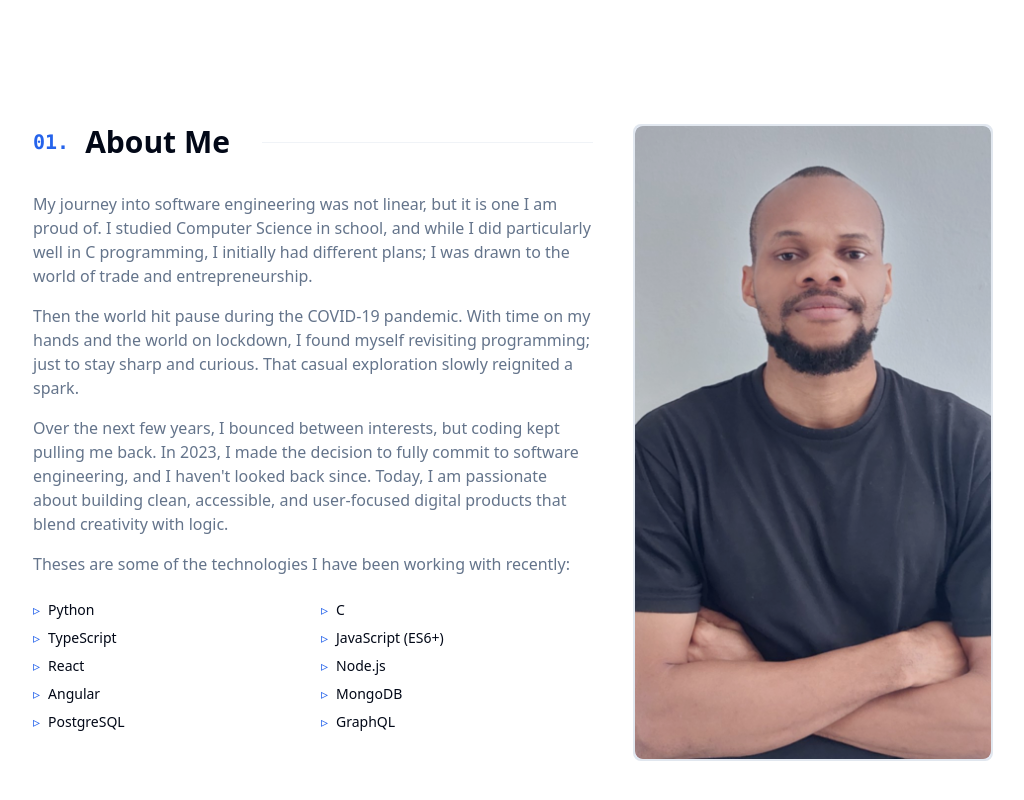
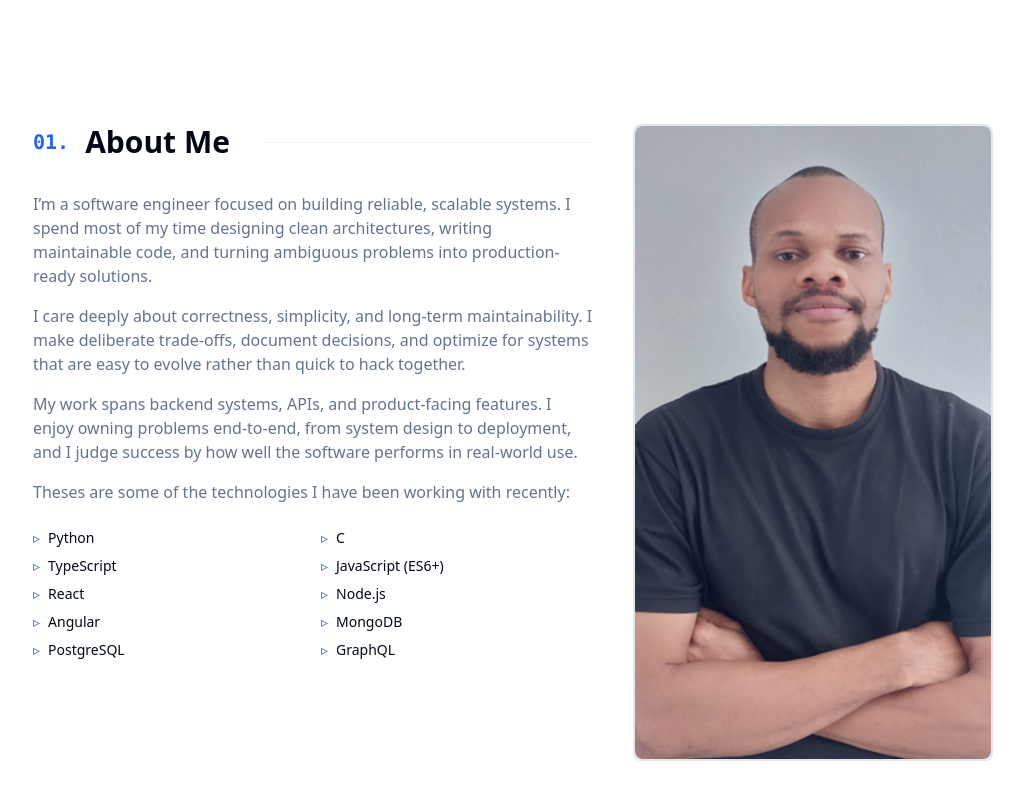
Before and after one commit to luckys-lnz/luckys-portfolio, a Next.js app: page / in a window 1280 px wide. Shown: the part 800-1600 px from the top of the page, without its empty margins (127-1151 px from the left). Built offline with nearby package versions, Linux system fonts and the light colour scheme; a web font is replaced by a local one.

Commit message:
chore: update dependencies in package.json and package-lock.json for improved performance and compatibility

```diff
--- a/components/about-section.tsx
+++ b/components/about-section.tsx
@@ -60,24 +60,22 @@ export function AboutSection() {
 
             <div className="space-y-4 text-muted-foreground">
               <p>
-                My journey into software engineering was not linear, but it is one
-                I am proud of. I studied Computer Science in school, and while I
-                did particularly well in C programming, I initially had
-                different plans; I was drawn to the world of trade and
-                entrepreneurship.
+                I’m a software engineer focused on building reliable, scalable
+                systems. I spend most of my time designing clean architectures,
+                writing maintainable code, and turning ambiguous problems into
+                production-ready solutions.
               </p>
               <p>
-                Then the world hit pause during the COVID-19 pandemic. With time
-                on my hands and the world on lockdown, I found myself revisiting
-                programming; just to stay sharp and curious. That casual
-                exploration slowly reignited a spark.
+                I care deeply about correctness, simplicity, and long-term
+                maintainability. I make deliberate trade-offs, document
+                decisions, and optimize for systems that are easy to evolve
+                rather than quick to hack together.
               </p>
               <p>
-                Over the next few years, I bounced between interests, but coding
-                kept pulling me back. In 2023, I made the decision to fully
-                commit to software engineering, and I haven't looked back since.
-                Today, I am passionate about building clean, accessible, and
-                user-focused digital products that blend creativity with logic.
+                My work spans backend systems, APIs, and product-facing
+                features. I enjoy owning problems end-to-end, from system design
+                to deployment, and I judge success by how well the software
+                performs in real-world use.
               </p>
               <p>
                 Theses are some of the technologies I have been working with
--- a/package.json
+++ b/package.json
@@ -43,7 +43,7 @@
     "clsx": "^2.1.1",
     "framer-motion": "latest",
     "lucide-react": "^0.454.0",
-    "next": "15.2.4",
+    "next": "^15.5.9",
     "next-themes": "latest",
     "react": "^19",
     "react-dom": "^19",
```
Also changed, not shown: 1 other file (tests, documents, lock files or other folders).
